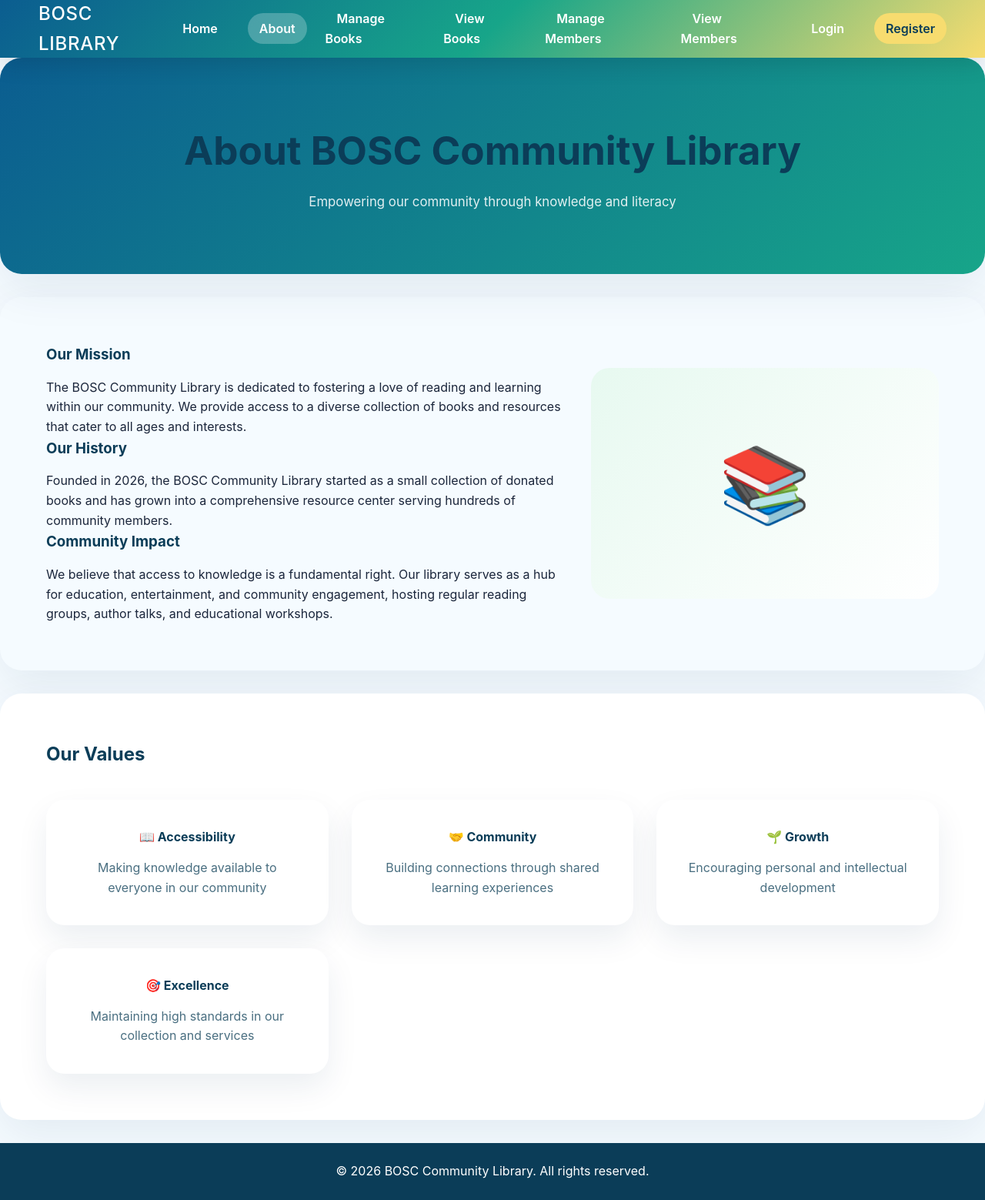
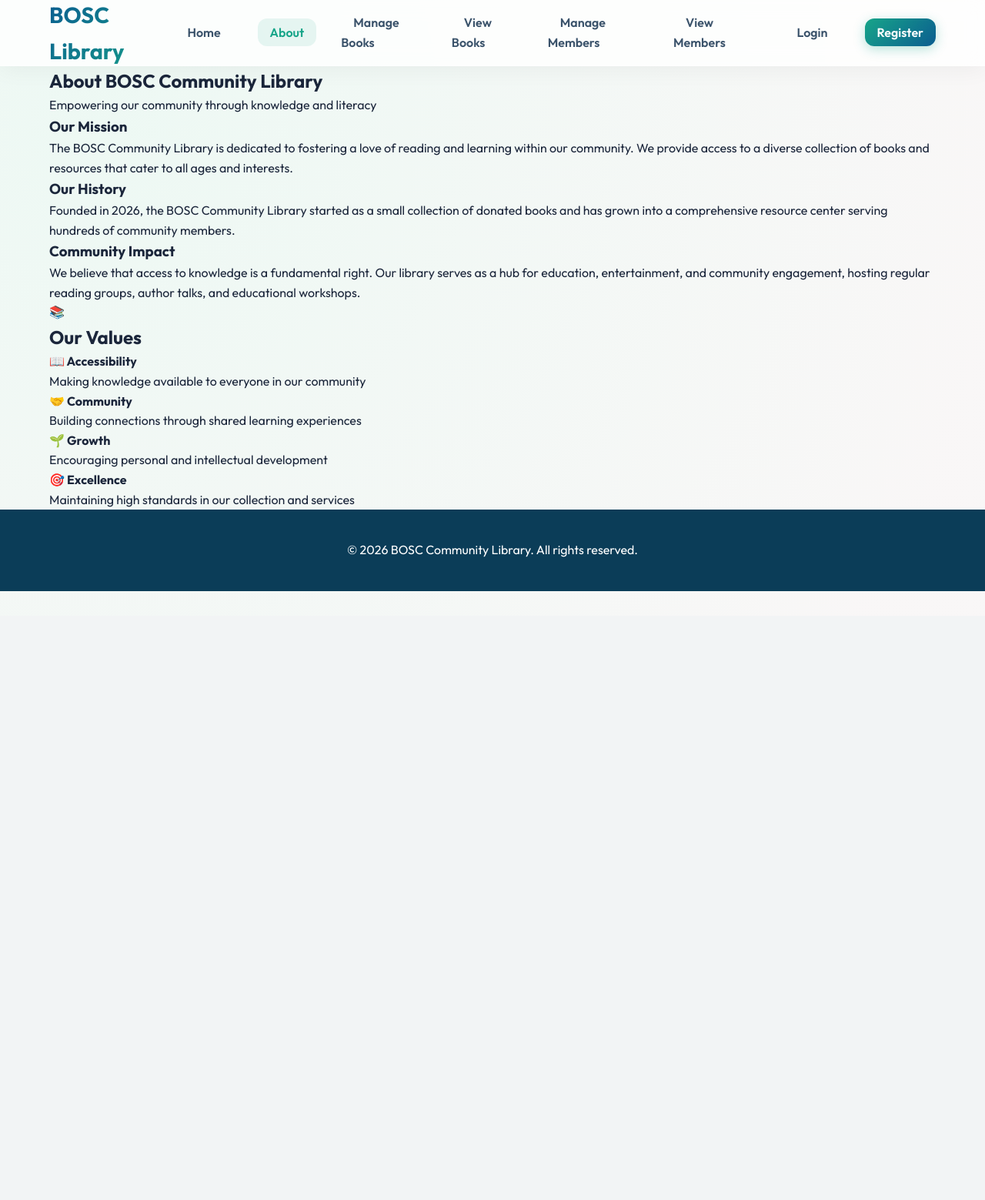
Before and after one commit to Damdji123/BOSC-Community-Library, a PHP site: page /public/about.html in a window 1280 px wide. Shown: the whole page at 77% size. After the commit the page ends 768 px from the top, so only its background shows below. Run offline with PHP 8.4, Linux system fonts and the light colour scheme.

Commit message:
Upgrade UI with glassmorphism, Outfit typography, and smooth animations

```diff
--- a/public/css/styles.css
+++ b/public/css/styles.css
@@ -1,3 +1,5 @@
+@import url('https://fonts.googleapis.com/css2?family=Outfit:wght@300;400;600;700&display=swap');
+
 * {
     margin: 0;
     padding: 0;
@@ -5,15 +7,20 @@
 }
 
 body {
-    font-family: 'Inter', 'Segoe UI', Tahoma, Geneva, Verdana, sans-serif;
+    font-family: 'Outfit', sans-serif;
     line-height: 1.6;
     color: #1b263b;
-    background-color: #f5fbff;
+    background-color: #f0f7ff;
+    background: radial-gradient(circle at 10% 20%, rgba(216, 241, 230, 0.46) 0.1%, rgba(233, 226, 226, 0.28) 90.1%);
+    min-height: 100vh;
 }
 
 header {
-    background: linear-gradient(135deg, #0b5d90 0%, #17a589 50%, #f7dc6f 100%);
-    box-shadow: 0 8px 30px rgba(0, 0, 0, 0.12);
+    background: rgba(255, 255, 255, 0.8);
+    backdrop-filter: blur(12px);
+    -webkit-backdrop-filter: blur(12px);
+    border-bottom: 1px solid rgba(255, 255, 255, 0.3);
+    box-shadow: 0 4px 30px rgba(0, 0, 0, 0.05);
     position: sticky;
     top: 0;
     z-index: 1000;
@@ -22,524 +29,217 @@ header {
 .nav-container {
     max-width: 1200px;
     margin: 0 auto;
-    padding: 0 10px;
+    padding: 0 24px;
     display: flex;
     justify-content: space-between;
     align-items: center;
-    height: 75px;
+    height: 85px;
 }
 
 .logo {
-    color: #ffffff;
-    font-size: 1.5rem;
-    letter-spacing: 0.03em;
-    text-transform: uppercase;
-    font-weight: 500;
+    color: #0b5d90;
+    font-size: 1.8rem;
+    font-weight: 700;
     text-decoration: none;
+    background: linear-gradient(135deg, #0b5d90 0%, #17a589 100%);
+    -webkit-background-clip: text;
+    -webkit-text-fill-color: transparent;
 }
 
 .nav-menu {
     display: flex;
     align-items: center;
-    gap: 24px;
+    gap: 32px;
     list-style: none;
 }
 
 .nav-menu a {
-    color: #ffffff;
+    color: #3b536b;
     text-decoration: none;
     font-weight: 600;
-    padding: 10px 15px;
-    border-radius: 999px;
-    transition: transform 0.2s ease, background-color 0.2s ease;
+    padding: 8px 16px;
+    border-radius: 12px;
+    transition: all 0.3s cubic-bezier(0.4, 0, 0.2, 1);
 }
 
 .nav-menu a.nav-button {
-    background-color: #f7dc6f;
-    color: #0b3d58;
+    background: linear-gradient(135deg, #17a589 0%, #0b5d90 100%);
+    color: #ffffff;
+    box-shadow: 0 4px 15px rgba(23, 165, 137, 0.3);
 }
 
 .nav-menu a:hover,
 .nav-menu a.active {
-    background-color: rgba(255, 255, 255, 0.24);
-    transform: translateY(-1px);
+    background-color: rgba(23, 165, 137, 0.1);
+    color: #17a589;
+    transform: translateY(-2px);
 }
 
-.hamburger {
-    display: none;
-    flex-direction: column;
-    justify-content: center;
-    gap: 5px;
-    cursor: pointer;
-}
-
-.bar {
-    width: 26px;
-    height: 3px;
-    background-color: #fff;
-    border-radius: 999px;
-    transition: transform 0.3s ease, opacity 0.3s ease;
-}
-
-.hamburger.toggle .bar:nth-child(1) {
-    transform: translateY(8px) rotate(45deg);
-}
-
-.hamburger.toggle .bar:nth-child(2) {
-    opacity: 0;
-}
-
-.hamburger.toggle .bar:nth-child(3) {
-    transform: translateY(-8px) rotate(-45deg);
-}
-
-.main {
-    margin-top: 20px;
-}
-
-.container {
-    max-width: 1200px;
-    margin: 0 auto;
-    padding: 0 20px;
-}
-
-section {
-    background-color: #ffffff;
-    border-radius: 28px;
-    box-shadow: 0 20px 60px rgba(4, 54, 92, 0.08);
-    padding: 40px;
-    margin-bottom: 30px;
-}
-
-h2, h3, h4 {
-    color: #0b3d58;
+.nav-menu a.nav-button:hover {
+    box-shadow: 0 8px 25px rgba(23, 165, 137, 0.4);
+    transform: translateY(-3px);
+    color: #fff;
 }
 
 .hero {
-    padding: 120px 0 100px;
+    padding: 140px 0 100px;
     text-align: center;
-    background: linear-gradient(180deg, rgba(255,255,255,0.95) 0%, rgba(233,247,255,0.9) 100%);
+    position: relative;
+    overflow: hidden;
+}
+
+.hero::before {
+    content: '';
+    position: absolute;
+    top: -50%;
+    left: -10%;
+    width: 120%;
+    height: 120%;
+    background: radial-gradient(circle, rgba(23, 165, 137, 0.05) 0%, transparent 70%);
+    z-index: -1;
 }
 
 .hero-content h2 {
-    font-size: clamp(2.4rem, 4vw, 3.8rem);
-    margin-bottom: 18px;
+    font-size: clamp(3rem, 6vw, 4.5rem);
+    line-height: 1.1;
+    margin-bottom: 24px;
+    font-weight: 700;
     color: #0b3d58;
 }
 
 .hero-content p {
-    max-width: 720px;
-    margin: 0 auto 30px;
-    font-size: 1.05rem;
-    color: #3b536b;
+    max-width: 800px;
+    margin: 0 auto 40px;
+    font-size: 1.2rem;
+    color: #4a6f81;
 }
 
 .btn-primary {
     display: inline-flex;
     align-items: center;
     justify-content: center;
-    background: #f7dc6f;
-    color: #0b3d58;
-    padding: 14px 32px;
-    border-radius: 999px;
+    background: linear-gradient(135deg, #17a589 0%, #0b5d90 100%);
+    color: #ffffff;
+    padding: 18px 42px;
+    border-radius: 16px;
     text-decoration: none;
     font-weight: 700;
-    transition: transform 0.2s ease, box-shadow 0.2s ease;
+    font-size: 1.1rem;
+    transition: all 0.3s ease;
     border: none;
     cursor: pointer;
+    box-shadow: 0 10px 30px rgba(23, 165, 137, 0.2);
 }
 
 .btn-primary:hover {
-    transform: translateY(-2px);
-    box-shadow: 0 12px 28px rgba(23, 165, 137, 0.18);
+    transform: translateY(-4px) scale(1.02);
+    box-shadow: 0 15px 40px rgba(23, 165, 137, 0.3);
 }
 
 .features {
-    padding: 80px 0;
-}
-
-.features h2 {
-    text-align: center;
-    margin-bottom: 50px;
-}
-
-.features-grid {
-    display: grid;
-    grid-template-columns: repeat(auto-fit, minmax(240px, 1fr));
-    gap: 26px;
+    padding: 100px 0;
 }
 
 .feature-card {
-    background: linear-gradient(180deg, #ffffff 0%, #e8f6ff 100%);
-    padding: 32px;
-    border-radius: 24px;
-    box-shadow: 0 18px 40px rgba(4, 54, 92, 0.06);
-    transition: transform 0.3s ease;
+    background: rgba(255, 255, 255, 0.7);
+    backdrop-filter: blur(10px);
+    border: 1px solid rgba(255, 255, 255, 0.4);
+    padding: 40px;
+    border-radius: 32px;
+    box-shadow: 0 20px 50px rgba(0, 0, 0, 0.03);
+    transition: all 0.4s cubic-bezier(0.175, 0.885, 0.32, 1.275);
 }
 
 .feature-card:hover {
-    transform: translateY(-6px);
+    transform: translateY(-12px);
+    background: rgba(255, 255, 255, 0.9);
+    box-shadow: 0 30px 60px rgba(4, 54, 92, 0.1);
 }
 
 .feature-card h3 {
-    margin-bottom: 18px;
-}
-
-.stats {
-    padding: 70px 0;
-    background: linear-gradient(135deg, #ffffff 0%, #e7f9f0 100%);
-}
-
-.stats-grid {
-    display: grid;
-    grid-template-columns: repeat(auto-fit, minmax(220px, 1fr));
-    gap: 24px;
+    font-size: 1.5rem;
+    margin-bottom: 16px;
 }
 
 .stat {
-    background: #ffffff;
-    border-radius: 22px;
-    padding: 34px;
+    background: rgba(255, 255, 255, 0.6);
+    backdrop-filter: blur(8px);
+    border: 1px solid rgba(255, 255, 255, 0.3);
+    border-radius: 28px;
+    padding: 40px;
     text-align: center;
-    box-shadow: 0 18px 40px rgba(4, 54, 92, 0.06);
 }
 
 .stat h3 {
-    font-size: 3rem;
-    margin-bottom: 10px;
-    color: #0b3d58;
-}
-
-.stat p {
-    color: #4a6f81;
-}
-
-.page-header {
-    padding: 80px 0;
-    background: linear-gradient(135deg, #eff9ff 0%, #ffffff 100%);
-    text-align: center;
-}
-
-.page-header h2 {
-    margin-bottom: 12px;
-}
-
-.auth-page {
-    padding: 90px 0;
-    background: #f4fbff;
+    font-size: 3.5rem;
+    background: linear-gradient(135deg, #0b5d90 0%, #17a589 100%);
+    -webkit-background-clip: text;
+    -webkit-text-fill-color: transparent;
+    font-weight: 800;
 }
 
 .auth-card {
-    max-width: 520px;
-    margin: 0 auto;
-    background: #ffffff;
-    border-radius: 32px;
-    padding: 42px 38px;
-    box-shadow: 0 24px 70px rgba(4, 54, 92, 0.08);
+    background: rgba(255, 255, 255, 0.8);
+    backdrop-filter: blur(16px);
+    border: 1px solid rgba(255, 255, 255, 0.5);
+    border-radius: 40px;
+    padding: 50px;
+    box-shadow: 0 40px 100px rgba(4, 54, 92, 0.1);
 }
 
-.auth-title {
-    font-size: 2.1rem;
-    color: #0b3d58;
-    margin-bottom: 12px;
+input, select {
+    background: rgba(255, 255, 255, 0.5);
+    border: 2px solid #e1ecf5;
+    padding: 16px 20px;
+    border-radius: 16px;
+    font-family: inherit;
+    transition: all 0.3s ease;
 }
 
-.auth-card p {
-    color: #4a6f81;
-    margin-bottom: 28px;
+input:focus, select:focus {
+    background: #fff;
+    border-color: #17a589;
+    box-shadow: 0 0 0 5px rgba(23, 165, 137, 0.15);
 }
 
-.auth-message {
-    margin-bottom: 24px;
-    padding: 16px 20px;
-    border-radius: 18px;
-    display: none;
-    font-weight: 600;
-}
-
-.auth-message.error {
-    display: block;
-    background: #fdecea;
-    color: #a12d2d;
-}
-
-.auth-message.success {
-    display: block;
-    background: #e7f9f0;
-    color: #166a33;
-}
-
-.form-links {
-    margin-top: 24px;
-    display: flex;
-    justify-content: space-between;
-    flex-wrap: wrap;
-    gap: 12px;
-}
-
-.form-links a {
-    color: #0b5d90;
-    text-decoration: none;
-    font-weight: 600;
-}
-
-.management-section,
-.books-section,
-.members-section,
-.about-content,
-.values {
-    padding: 60px 0;
-}
-
-.management-grid,
-.books-grid,
-.members-grid,
-.values-grid,
-.about-grid {
-    display: grid;
-    gap: 30px;
-}
-
-.management-grid {
-    grid-template-columns: repeat(auto-fit, minmax(360px, 1fr));
-}
-
-.books-grid,
-.members-grid,
-.values-grid {
-    grid-template-columns: repeat(auto-fit, minmax(280px, 1fr));
-}
-
-.about-grid {
-    grid-template-columns: 1.5fr 1fr;
-    align-items: center;
-}
-
-.management-card,
-.about-text,
-.about-image,
-.value-card,
-.book-card,
-.member-card {
-    border-radius: 24px;
-}
-
-.management-card,
-.book-card,
-.member-card,
-.value-card {
-    background: #ffffff;
-    padding: 36px;
-    box-shadow: 0 18px 40px rgba(4, 54, 92, 0.08);
-    transition: transform 0.3s ease;
-}
-
-.management-card:hover,
-.value-card:hover,
-.book-card:hover,
-.member-card:hover {
-    transform: translateY(-5px);
-}
-
-.management-card h3,
-.value-card h4,
-.member-card h3,
-.book-header h3 {
-    color: #0b3d58;
-}
-
-.form-group {
-    margin-bottom: 18px;
-}
-
-label {
-    display: block;
-    margin-bottom: 8px;
-    color: #33475b;
-    font-weight: 600;
-}
-
-input,
-select {
-    width: 100%;
-    padding: 14px 16px;
-    border-radius: 18px;
-    border: 1px solid #d9e9f6;
-    background: #fbfdff;
-    color: #0b3d58;
-    font-size: 1rem;
-    transition: border-color 0.25s ease, box-shadow 0.25s ease;
-}
-
-input:focus,
-select:focus {
-    outline: none;
-    border-color: #17a589;
-    box-shadow: 0 0 0 4px rgba(23, 165, 137, 0.12);
+.book-card, .member-card {
+    background: rgba(255, 255, 255, 0.7);
+    backdrop-filter: blur(10px);
+    border: 1px solid rgba(255, 255, 255, 0.4);
+    border-radius: 32px;
+    overflow: hidden;
 }
 
 .book-header {
-    padding: 24px;
     background: linear-gradient(135deg, #0b5d90 0%, #17a589 100%);
-    color: #fff;
-    text-align: center;
-}
-
-.book-status {
-    display: inline-flex;
-    align-items: center;
-    justify-content: center;
-    padding: 8px 18px;
-    border-radius: 999px;
-    font-weight: 700;
-    margin-top: 10px;
+    padding: 30px;
 }
 
 .status-available {
-    background-color: #abebc6;
-    color: #0b3d58;
+    background: #abebc6;
+    color: #0d5a2d;
 }
 
 .status-borrowed {
-    background-color: #ffeaa7;
+    background: #ffeaa7;
     color: #7b5e12;
 }
 
-.book-details {
-    padding: 24px;
-    color: #3b536b;
+/* Animations */
+@keyframes fadeInUp {
+    from { opacity: 0; transform: translateY(30px); }
+    to { opacity: 1; transform: translateY(0); }
 }
 
-.about-hero {
-    padding: 80px 0;
-    background: linear-gradient(135deg, #0b5d90 0%, #17a589 100%);
-    color: #fff;
-    text-align: center;
+.hero-content, .feature-card, .stat {
+    animation: fadeInUp 0.8s ease-out forwards;
 }
 
-.about-hero h2 {
-    font-size: clamp(2.4rem, 4vw, 3.2rem);
-    margin-bottom: 12px;
+/* Base styles from original */
+.container { max-width: 1200px; margin: 0 auto; padding: 0 24px; }
+footer { padding: 40px 0; background: #0b3d58; color: #fff; text-align: center; }
+.features-grid, .stats-grid, .management-grid, .books-grid, .members-grid {
+    display: grid; gap: 30px; grid-template-columns: repeat(auto-fit, minmax(280px, 1fr));
 }
-
-.about-hero p {
-    font-size: 1.05rem;
-    color: rgba(255,255,255,0.88);
-}
-
-.about-content {
-    background: transparent;
-}
-
-.about-text h3 {
-    margin-bottom: 15px;
-}
-
-.about-image .placeholder-image {
-    display: flex;
-    align-items: center;
-    justify-content: center;
-    height: 300px;
-    background: linear-gradient(135deg, #e7f9f0 0%, #ffffff 100%);
-    border-radius: 24px;
-    font-size: 6rem;
-    color: #0b5d90;
-}
-
-.values h2 {
-    margin-bottom: 40px;
-}
-
-.value-card {
-    text-align: center;
-}
-
-.value-card h4 {
-    margin-bottom: 14px;
-}
-
-.value-card p {
-    color: #4a6f81;
-}
-
-.member-card h3 {
-    margin-bottom: 10px;
-}
-
-.member-stats {
-    margin-top: 18px;
-    padding-top: 18px;
-    border-top: 1px solid #ebf3f7;
-    color: #4a6f81;
-}
-
-footer {
-    padding: 24px 0;
-    background-color: #0b3d58;
-    color: #ffffff;
-    text-align: center;
-}
-
-footer p {
-    margin: 0;
-}
-
-.nav-menu.nav-active {
-    max-height: 300px;
-}
-
-@media (max-width: 1024px) {
-    .about-grid {
-        grid-template-columns: 1fr;
-    }
-}
-
-@media (max-width: 768px) {
-    .nav-container {
-        flex-wrap: wrap;
-        height: auto;
-        padding: 14px 20px;
-    }
-
-    .nav-menu {
-        width: 100%;
-        flex-direction: column;
-        align-items: stretch;
-        gap: 12px;
-        overflow: hidden;
-        max-height: 0;
-        transition: max-height 0.35s ease;
-    }
-
-    .nav-menu a {
-        padding: 14px 18px;
-        background: rgba(255,255,255,0.12);
-        border-radius: 18px;
-    }
-
-    .hamburger {
-        display: flex;
-    }
-
-    .feature-card,
-    .book-card,
-    .member-card,
-    .management-card,
-    .value-card {
-        padding: 28px;
-    }
-}
-
-@media (max-width: 480px) {
-    .hero {
-        padding: 100px 0 80px;
-    }
-
-    .hero-content h2 {
-        font-size: 2.4rem;
-    }
-
-    .btn-primary {
-        width: 100%;
-    }
-}
+.form-group { margin-bottom: 24px; }
+label { display: block; margin-bottom: 10px; font-weight: 600; color: #3b536b; }
```
